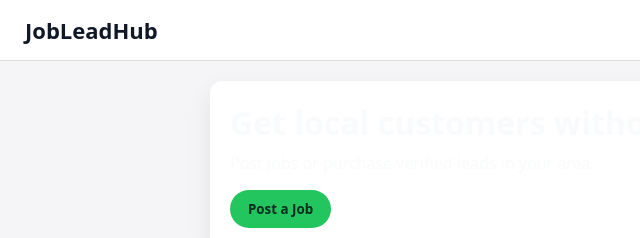
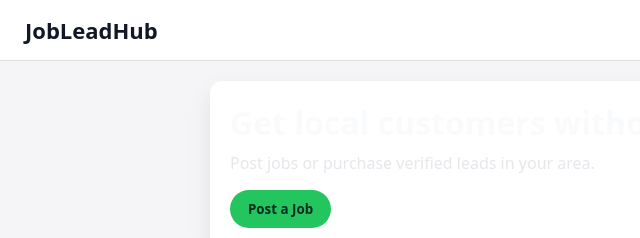
Before and after one commit to altopurse/altopurse.github.io, a plain HTML site: page index.html in a window 1280 px wide. Shown: the top 238 px of the page, 0-640 px from the left. Drawn offline with Linux system fonts and the light colour scheme; no server answers.

Commit message:
Update styles.css

```diff
--- a/styles.css
+++ b/styles.css
@@ -230,3 +230,8 @@ footer {
     display: block;
   }
 }
+
+.hero p {
+  color: #e5e7eb; /* slightly darker grey */
+  font-weight: 500;
+}
```
